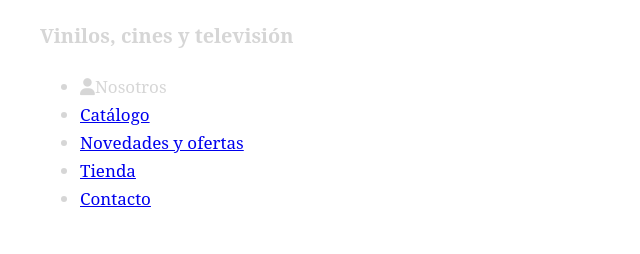
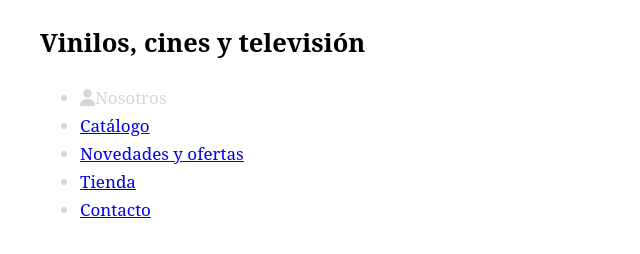
Before and after one commit to egonzalezn/ejemplo, a plain HTML site: page index.html in a window 1280 px wide. Shown: the whole page, without its empty margins (0-640 px from the left). Drawn offline with Linux system fonts and the light colour scheme; files that its build step writes are made by us from their sources.

Commit message:
modificado cabecera index

```diff
--- a/estilos.css
+++ b/estilos.css
@@ -8,3 +8,7 @@ body {
 	max-width: 660px;
 	vertical-align: baseline;
 }
+
+h2{
+color: black;
+}
--- a/index.html
+++ b/index.html
@@ -15,11 +15,11 @@
 <body>
 	<div id=principal>
 
-		<heard id=cabecera>
+		<div id=cabecera>
 
-		<h3>Vinilos, cines y televisi&oacuten</h3>
+		<h2>Vinilos, cines y televisi&oacuten</h2>
 
-		</heard>
+		</div>
 
 	<nav id=menu>
 
```
